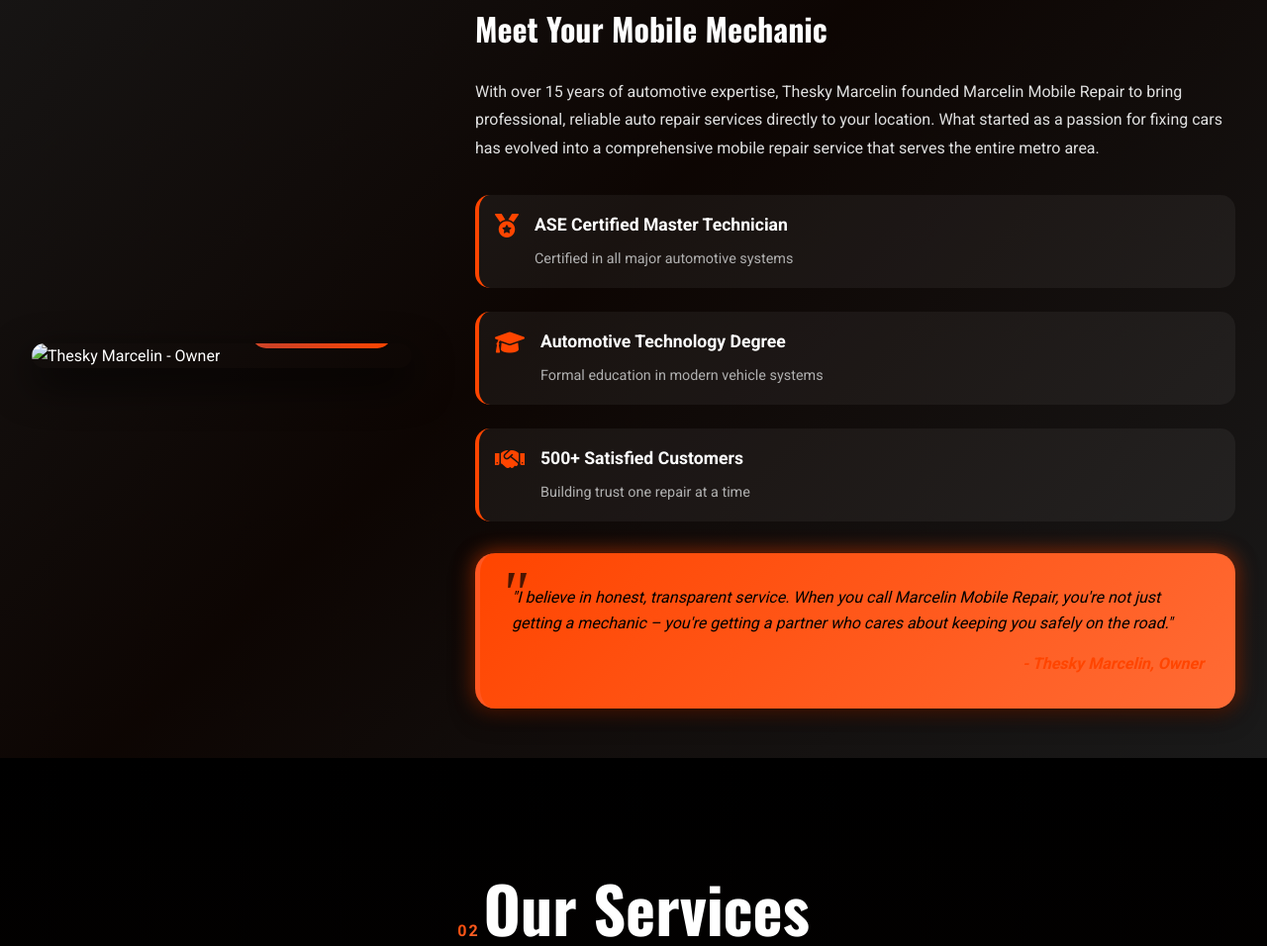
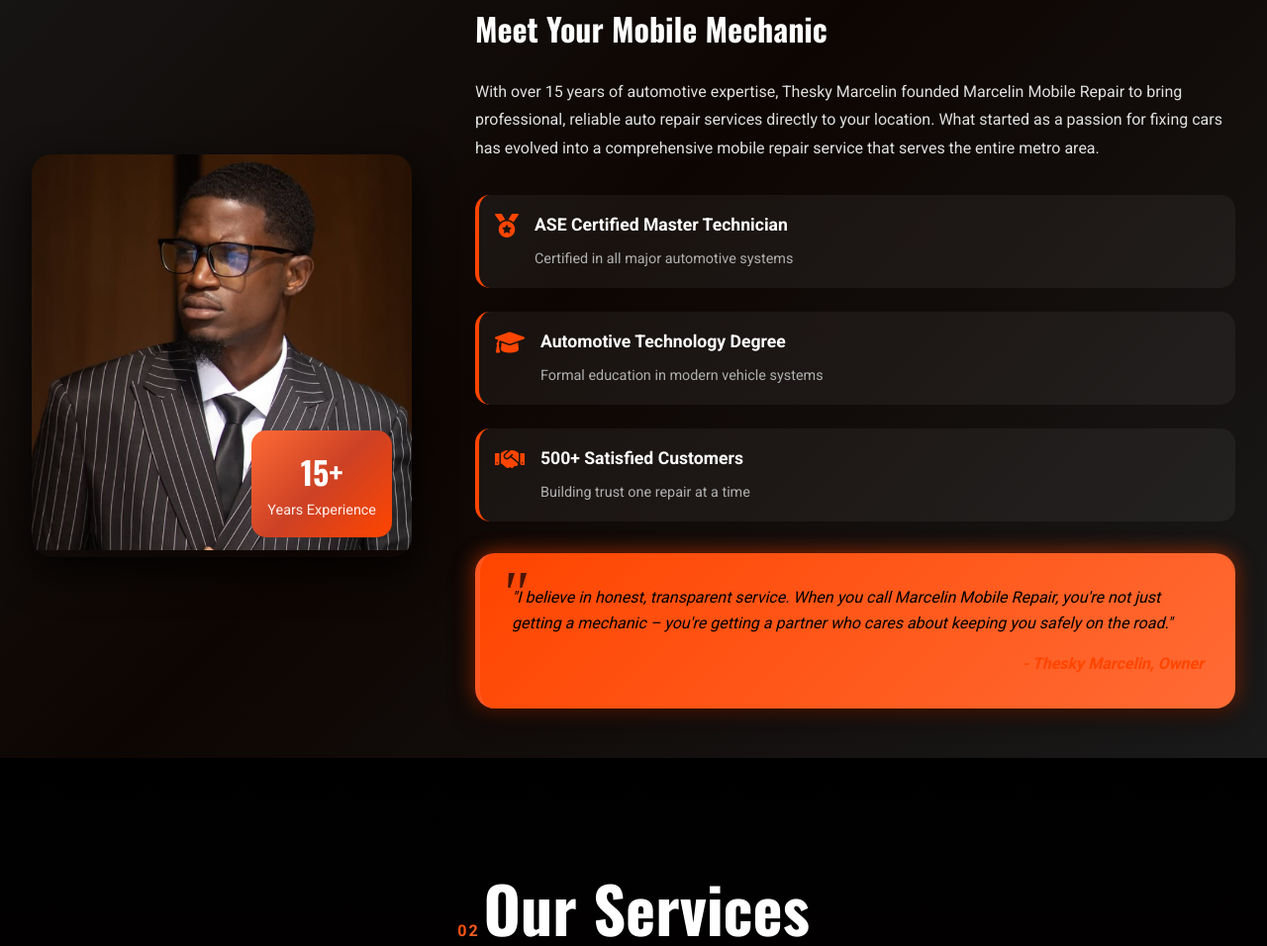
Before and after one commit to Madmonk2523/Marcelin-sMobileRepair, a plain HTML site: page index.html in a window 1280 px wide. Shown: the part 1132-2088 px from the top of the page at 99% size. Drawn offline with nearby package versions, Linux system fonts and the light colour scheme.

Commit message:
Add owner.png and update owner image reference in about section

```diff
--- a/index.html
+++ b/index.html
@@ -117,7 +117,7 @@
                 <div class="about-content">
                     <div class="about-image">
                         <div class="image-container">
-                            <img src="images/owner-portrait.jpg" alt="Thesky Marcelin - Owner" class="owner-image">
+                            <img src="owner.png" alt="Thesky Marcelin - Owner" class="owner-image">
                             <div class="image-overlay">
                                 <div class="experience-badge">
                                     <span class="years">15+</span>
```
Also changed, not shown: owner.png (added).
